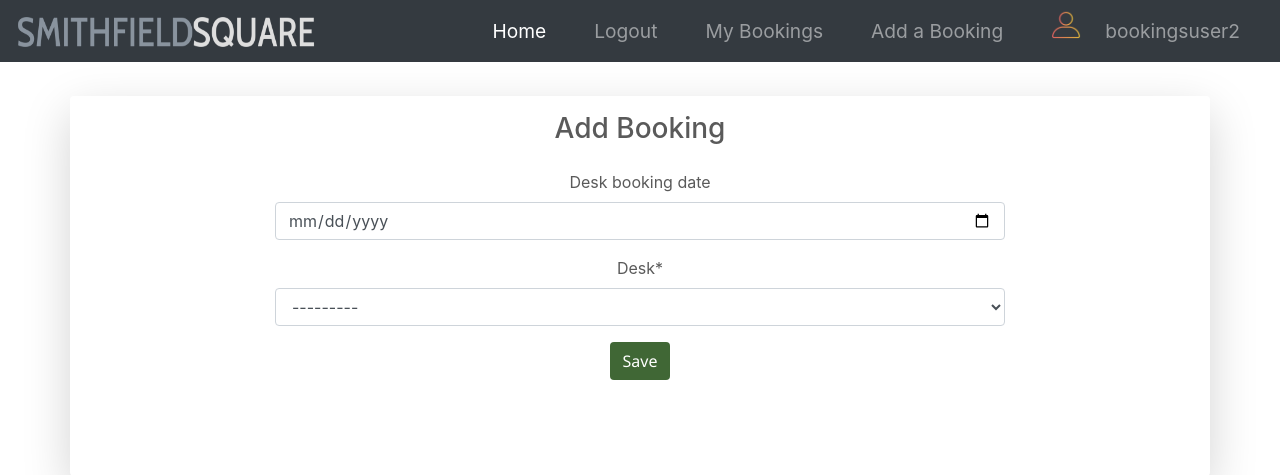
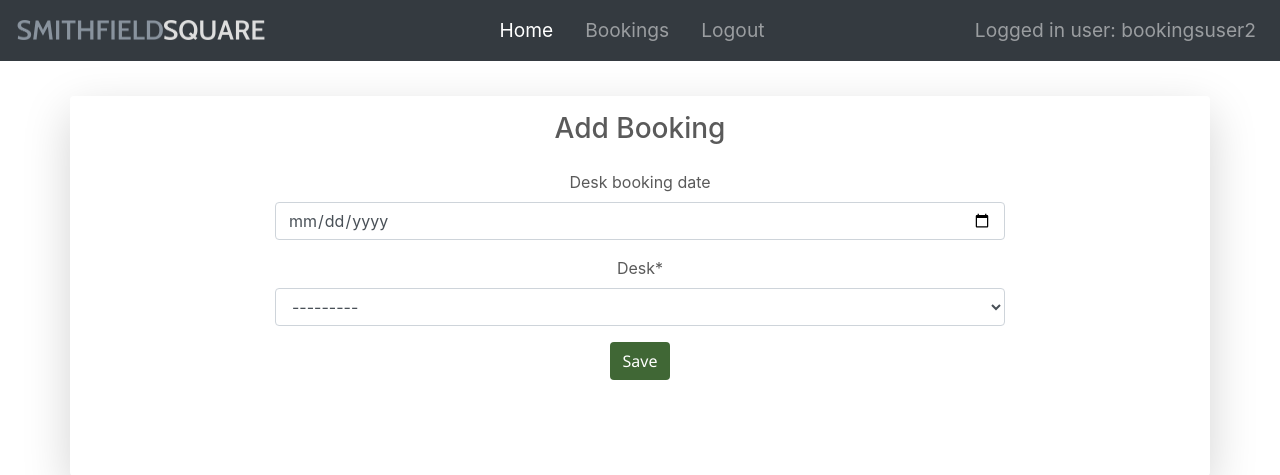
Before and after one commit to teresabowe/booking-system, a Django app: page /add_booking/ in a window 1280 px wide. Shown: the top 475 px of the page. Run offline with Django 3.2, Linux system fonts and the light colour scheme; a user stored in the database is signed in; data that the repository does not hold is empty; some libraries are stand-ins or nearby versions.

Commit message:
style: improve presentation of nav bar links and user status

```diff
--- a/static/css/carousel.css
+++ b/static/css/carousel.css
@@ -39,6 +39,9 @@ body {
     height: 15px;
   }
 
+  .logged-in-user {
+    color: #6C5149
+  }
 
   /* CUSTOMIZE THE CAROUSEL
   -------------------------------------------------- */
@@ -187,8 +190,8 @@ body {
     }
     /* Bump up size of company logo */
     img.company-logo {
-      width: 300px;
-      height: 30px;
+      width: 250px;
+      height: 20px;
     }
   }
 
--- a/templates/base.html
+++ b/templates/base.html
@@ -24,39 +24,41 @@
   </head>
   <body>
   <header>
-    <nav class="navbar navbar-expand-md navbar-dark fixed-top bg-dark">
-      <a class="navbar-brand" href="{% url 'home' %}"><img src="{% static 'img/smithfield-square_logo.png' %}" class="company-logo" alt=""></a>
+    <nav class="navbar navbar-expand-md navbar-dark justify-content-center fixed-top bg-dark">
+      <a class="d-flex w-50 mr-auto" href="{% url 'home' %}"><img src="{% static 'img/smithfield-square_logo.png' %}" class="company-logo" alt=""></a>
       <button class="navbar-toggler" type="button" data-toggle="collapse" data-target="#navbarCollapse" aria-controls="navbarCollapse" aria-expanded="false" aria-label="Toggle navigation">
         <span class="navbar-toggler-icon"></span>
       </button>
-      <div class="collapse navbar-collapse" id="navbarCollapse">
-        <ul class="navbar-nav ml-auto">
-          <li class="nav-item">
-            <a class="nav-link active px-4" aria-current="page" href="{% url 'home' %}">Home</a>
+      <div class="navbar-collapse collapse w-100" id="navbarCollapse">
+        <ul class="navbar-nav w-100 text-left justify-content-center">
+          <li class="nav-item pr-3">
+            <a class="nav-link active" aria-current="page" href="{% url 'home' %}">Home</a>
           </li>
           {% if request.user.is_authenticated %}
-            <li class="nav-item">
-              <a class="nav-link px-4" href="{% url 'account_logout' %}">Logout</a>
-            </li>
-            <li class="nav-item">
-              <a class="nav-link px-4" href="{% url 'view_bookings' %}">My Bookings</a>
-            </li>
-            <li class="nav-item">
-              <a class="nav-link px-4" href="{% url 'add_booking' %}">Add a Booking</a>
-            </li>
-            <li class="nav-item ml-4">
-              <img src="{% static 'img/user.png' %}" width="30" height="30" alt="">
-            </li>
-            <li class="nav-item">
-              <a class="nav-link px-4">{{request.user.username}}</a>
-            </li>
+          <li class="nav-item pr-3">
+            <a class="nav-link" href="{% url 'view_bookings' %}">Bookings</a>
+          </li>
+          <li class="nav-item pr-3">
+            <a class="nav-link" href="{% url 'account_logout' %}">Logout</a>
+          </li>
           {% else %}
-            <li class="nav-item">
-                <a class="nav-link px-4" href="{% url 'account_signup' %}">Register</a>
-            </li>
-            <li class="nav-item">
-              <a class="px-4 btn btn-lg" href="{% url 'account_login' %}">Login</a>
-            </li>
+          <li class="nav-item pr-3">
+            <a class="nav-link" href="{% url 'account_signup' %}">Register</a>
+          </li>
+          <li class="nav-item pr-3">
+            <a class="px-4 btn btn-lg" href="{% url 'account_login' %}">Login</a>
+          </li>
+          {% endif %}
+        </ul>
+        <ul class="nav navbar-nav ml-auto text-left w-100 justify-content-end">
+          {% if request.user.is_authenticated %}
+          <li class="nav-item">
+            <a class="nav-link">Logged in user: {{request.user.username}}</a>
+          </li>
+          {% else %}
+          <li class="nav-item">
+            <a class="nav-link">User is logged out</a>
+          </li>
           {% endif %}
         </ul>
       </div>
```
